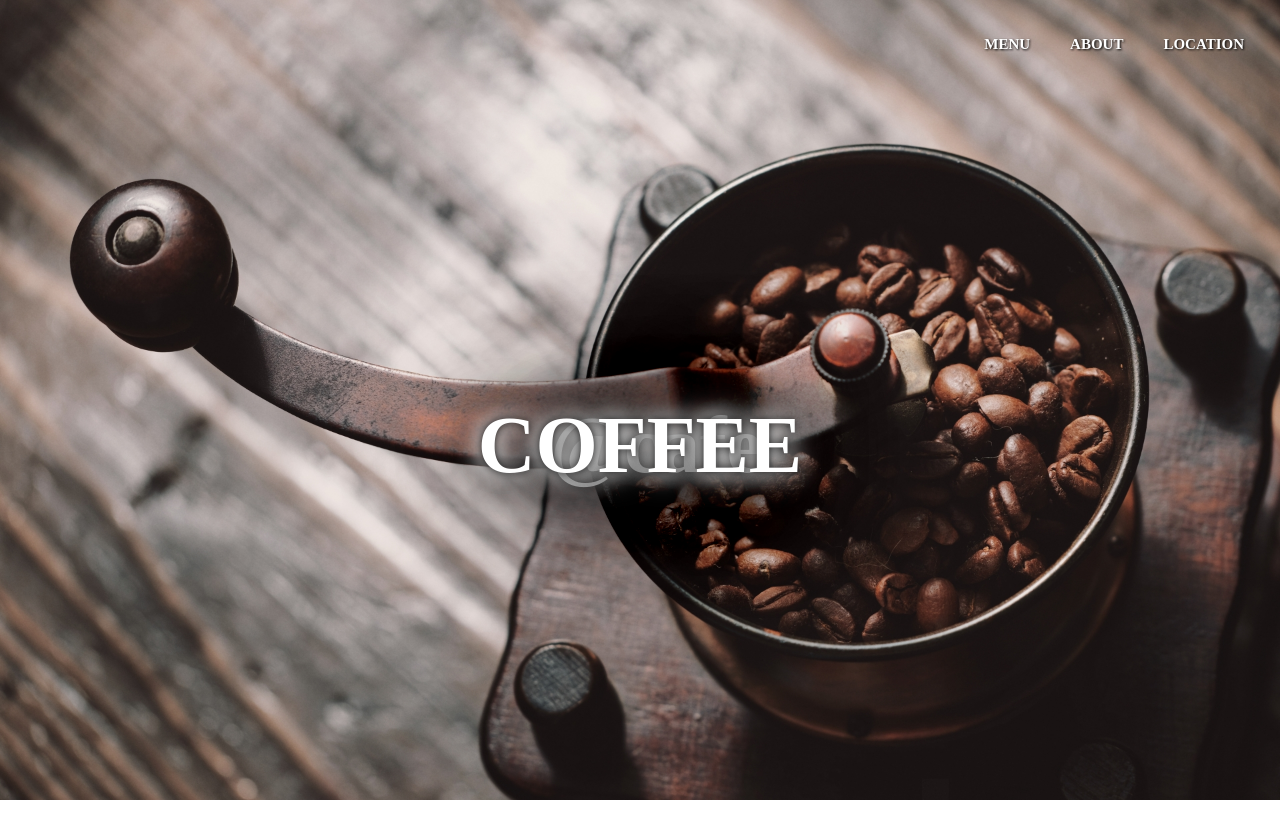
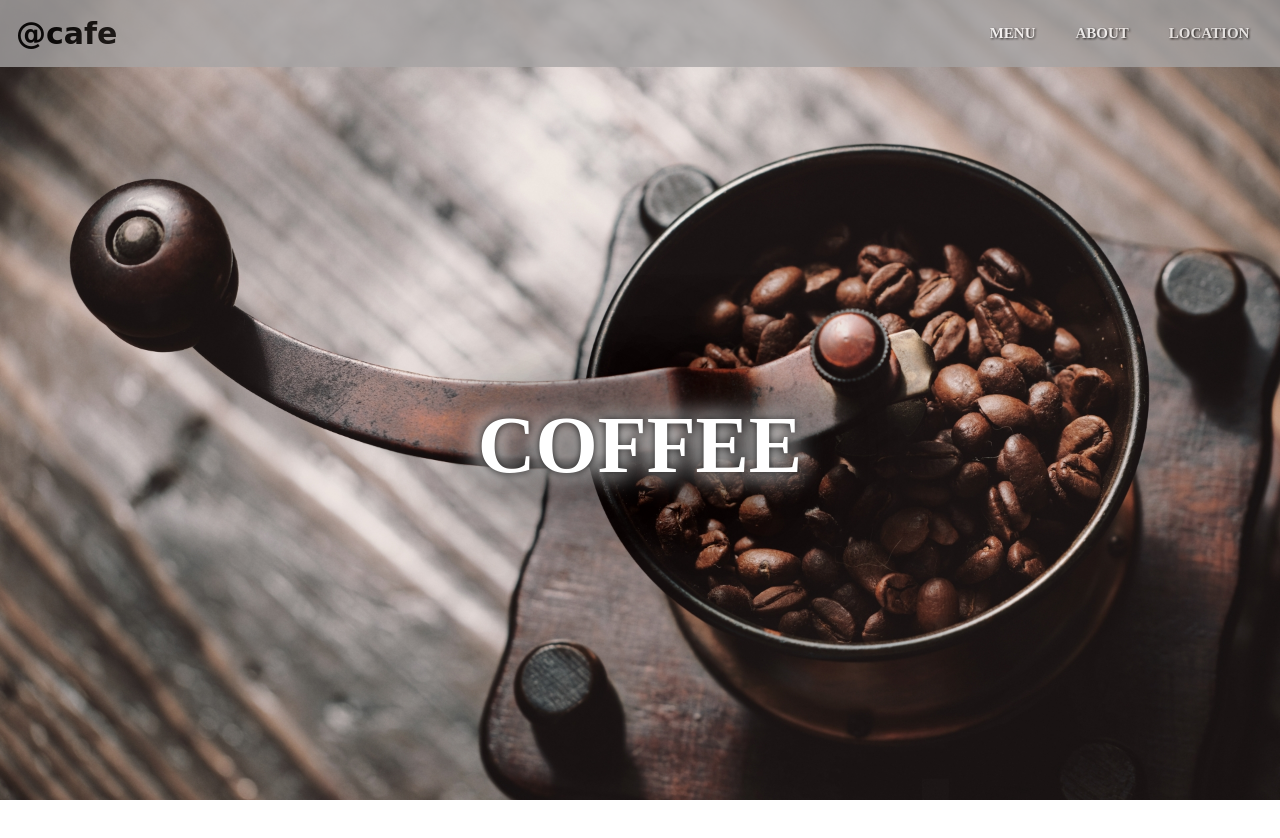
Before and after one commit to tomoya0528/coffee.github.io, a plain HTML site: page index.html in a window 1280 px wide. Shown: the top 838 px of the page. Drawn offline with nearby package versions, Linux system fonts and the light colour scheme; a script that the page names is missing.

Commit message:
Update style.css

```diff
--- a/style.css
+++ b/style.css
@@ -78,16 +78,31 @@ dd{
 .header-list{
     margin: auto;
     padding: 16px;
+    background: rgb(167, 164, 164);
+    opacity: 0.8;
+    z-index: 10;
+    position: fixed;
+    width: 100%;
+    display: flex;
+    align-items: center;
+}
+.header-list h1{
+    display: inline-block;
+    font-family: cursive;
+    cursor: pointer;
+    font-size: 30px;
 }
 .header-list ul{
     display: flex;
     justify-content: flex-end;
     list-style: none;
+    width: 90%;
 }
 .header-list li{
-    margin: 20px;
+    margin:0 20px;
     font-size: 15px;
     font-weight: 600;
+
 }
 .header-list li a{
     color: white;
@@ -100,7 +115,7 @@ dd{
 .header-title{
     margin: auto;
 }
-header h1{
+.header-title h1{
     position: absolute;
     top: 50%;
     width: 100%;
@@ -140,13 +155,14 @@ main{
     list-style: none;
     display: flex;
     flex-wrap: wrap;
-    justify-content:space-between;
+    justify-content: space-between;
 }
 .ditail li{
+
     width: 45%;
     font-size: 15px;
     line-height: 2;
-    padding:2%;
+    padding: 2%;
 }
 .btn{
     width: 100%;
@@ -237,4 +253,7 @@ footer p{
         top: 40%;
         font-size: 50px;
     }
+    .header-list h1{
+        font-size: 20px;
+    }
 }
```
